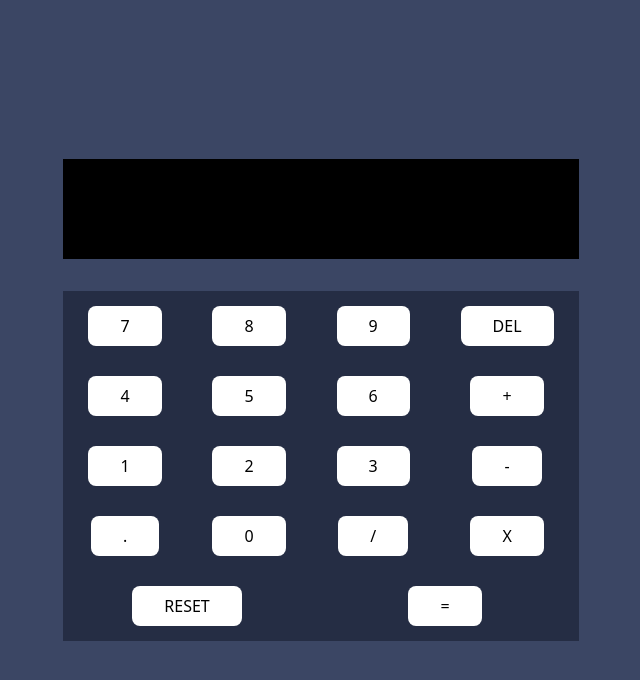
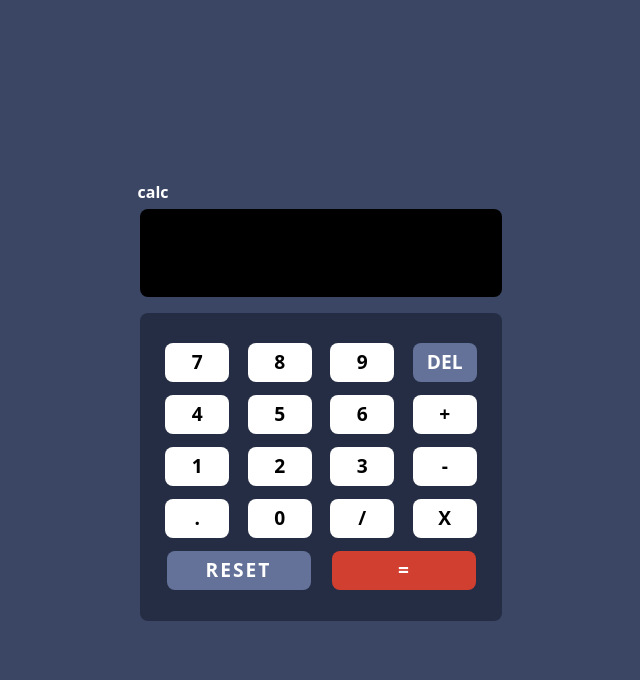
Before and after one commit to anshulkumar68/Module1-Calculator, a website: page index.html in a window 1280 px wide. Shown: the whole page, without its empty margins (319-959 px from the left). Drawn offline with Linux system fonts and the light colour scheme.

Commit message:
completed UI

```diff
--- a/index.html
+++ b/index.html
@@ -11,15 +11,18 @@
 <body class="bg-[#3B4664]">
 
     <main class="main-container">
+        <p class="calc-text">
+            calc
+        </p>
         <div class="grid-container">
-            <div class="container-first bg-[#000000]">
+            <div class="container-first ">
                 <input class="input-field" type="text">
             </div>
             <div class="container-second">
-                <button class="grid-item">7</button>
+                <button class="grid-item seven">7</button>
                 <button class="grid-item">8</button>
                 <button class="grid-item">9</button>
-                <button class="grid-item">DEL</button>
+                <button class="grid-item delete">DEL</button>
                 <button class="grid-item">4</button>
                 <button class="grid-item">5</button>
                 <button class="grid-item">6</button>
--- a/script.js
+++ b/script.js
@@ -1,9 +1,7 @@
-function showTextContent() {
-  let element = document.getElementById("example");
-  alert("textContent: " + element.textContent);
-}
+const input = Number(document.querySelector('.input-field').value);
+console.log(input);
 
-function showInnerText() {
-  let element = document.getElementById("example");
-  alert("innerText: " + element.innerText);
-}
+const gridItems = document.querySelectorAll('.grid-item')
+
+gridItems.forEach(function(item))
+console.log("button pressed");
--- a/style.css
+++ b/style.css
@@ -6,30 +6,38 @@
 *{
     padding: 0;
     margin: 0;
+    box-sizing: content-box;
 }
-
 .main-container{
     display: flex;
     justify-content: center;
     align-items: center;
-     height: 100vh;
+    height: 100vh;
+    flex-direction: column;
+}
+.calc-text{
+    color: white;
+    margin-right: 21rem;
+    font-weight: 700;
+    padding-bottom: 5px;
 }
 
 .grid-container{
     display: grid;
     grid-template-rows: auto auto;
-    gap: 2rem;
+    gap: 1rem;
 }
 
-.container-first{
-    /* /* color: white; */
-    background: #000000; */
-}
 .input-field{
-    width: 516px;
-    height: 100px;
+    width: 330px;
+    height: 5.5rem;
     background: #000000;
     color:white;
+    border-radius: 0.5rem;
+    font-size: 2rem;
+    text-align: right;
+    letter-spacing: 0.3rem;
+    padding: 0rem 1rem;
 }
 
 .container-second{
@@ -39,21 +47,40 @@
     place-items: center;
     background: #252D44;
     color: white;
-    width: 516px;
-    height: 350px;
-    gap: ;
+    width: 330px;
+    height: 260px;
+    padding: 1.5rem 1rem;
+    font-weight: 800;
+    font-size: 1.2rem;
+    border-radius: 0.5rem;
 }
 .grid-item{
     color: #000000;
     background-color: white;
-    padding: 0.5rem 2rem;
+    padding: 0.3rem 0;
     border-radius: 0.5rem;
+    width: 4rem;
+}
+.delete{
+    background-color: #647299;
+    color: white;
+    font-weight: 700;
 }
 .reset{
     grid-column-start: 1;
     grid-column-end: 3;
+    background-color: #647299;
+    color: white;
+    width: 9rem;
+    padding: 0.3rem 0;
+    letter-spacing: 2px;
+    font-weight: 700;
 }
 .equals{
     grid-column-start: 3;
     grid-column-end: 5;
+    background-color: #D13F30;
+    color: white;
+    width: 9rem;
+    padding: 0.3rem 0;
 }
```
Also changed, not shown: output.css.
